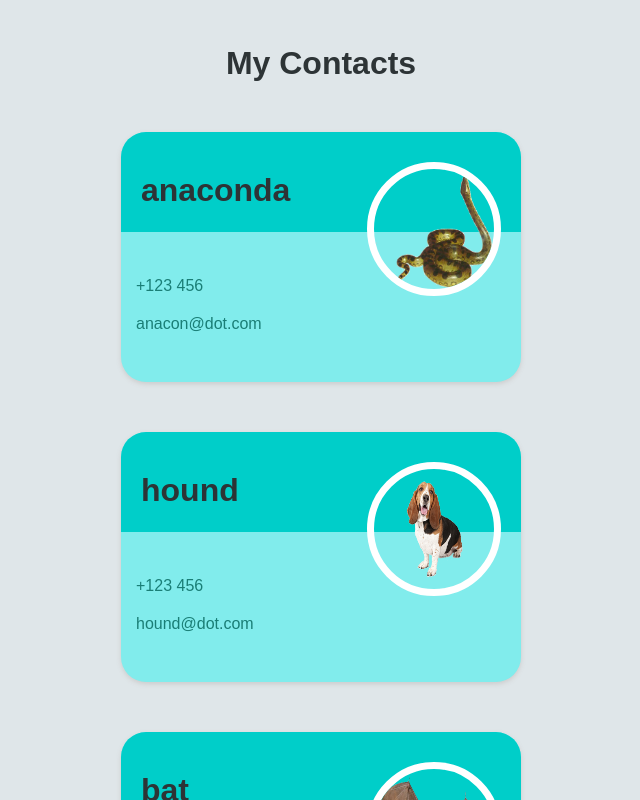
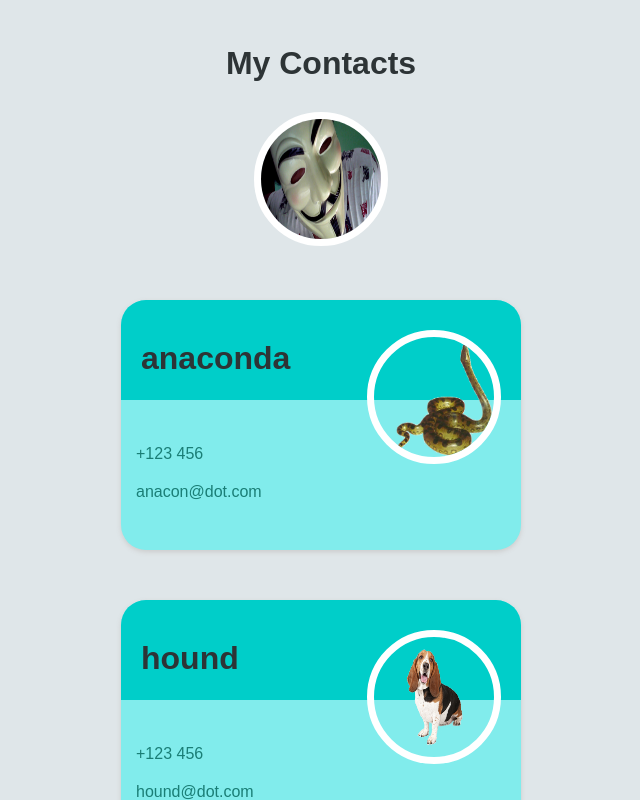
Before and after one commit to ELIJDAYO/react-basics, a React (Create React App) app: page / in a window 1280 px wide. Shown: the top 800 px of the page, without its empty margins (319-959 px from the left). Built offline with nearby package versions, Linux system fonts and the light colour scheme.

Commit message:
Enabled react dev tool, implemented components

```diff
--- a/src/components/App.jsx
+++ b/src/components/App.jsx
@@ -1,11 +1,13 @@
 import React from 'react';
 import Card from './Card';
 import contacts from '../contacts';
+import Avatar from './Avatar';
 
 function App() {
   return (
     <div>
       <h1 className="heading">My Contacts</h1>
+      <Avatar img="../images/avatar.jpg" />
       {contacts.map((contact) => (
         <Card
           name={contact.name}
--- /dev/null
+++ b/src/components/Avatar.jsx
@@ -0,0 +1,11 @@
+import React from 'react';
+
+function Avatar(props) {
+  return (
+    <div>
+      <img className="circle-img" src={props.img} alt="avatar-img" />
+    </div>
+  );
+}
+
+export default Avatar;
--- a/src/components/Card.jsx
+++ b/src/components/Card.jsx
@@ -1,15 +1,17 @@
 import React from 'react';
+import Avatar from './Avatar';
+import Detail from './Detail';
 
 function Card(props) {
   return (
     <div className="card">
       <div className="top">
         <h2 className="name">{props.name}</h2>
-        <img className="circle-img" src={props.img} alt="avatar-img" />
+        <Avatar img={props.img} />
       </div>
       <div className="bottom">
-        <p className="info">{props.tel}</p>
-        <p className="info">{props.email}</p>
+        <Detail detailInfo={props.tel} />
+        <Detail detailInfo={props.email} />
       </div>
     </div>
   );
--- /dev/null
+++ b/src/components/Detail.jsx
@@ -0,0 +1,11 @@
+import React from 'react';
+
+function Detail(props) {
+  return (
+    <div>
+      <p className="info">{props.detailInfo}</p>
+    </div>
+  );
+}
+
+export default Detail;
```
Also changed, not shown: public/images/avatar.jpg (added).
